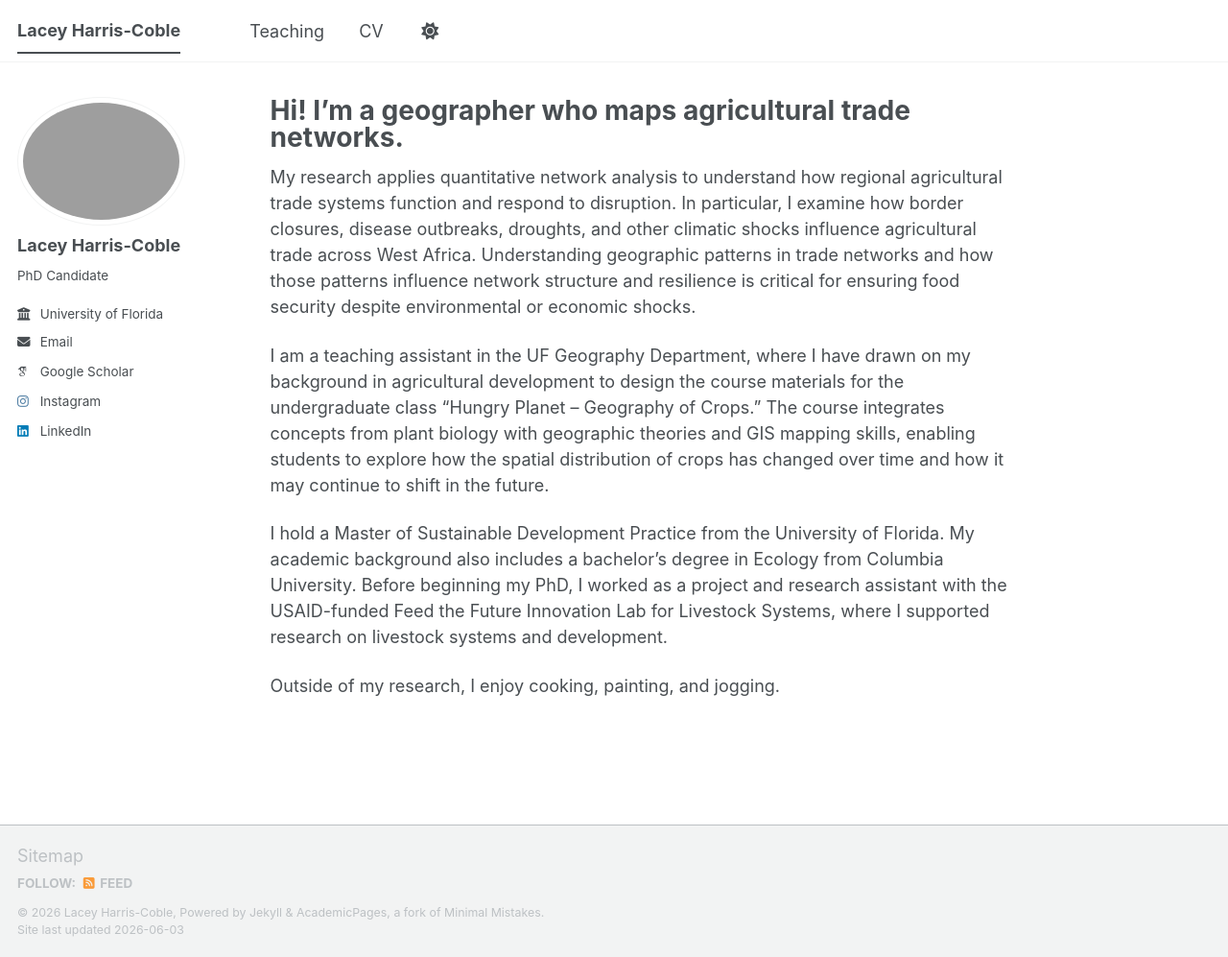
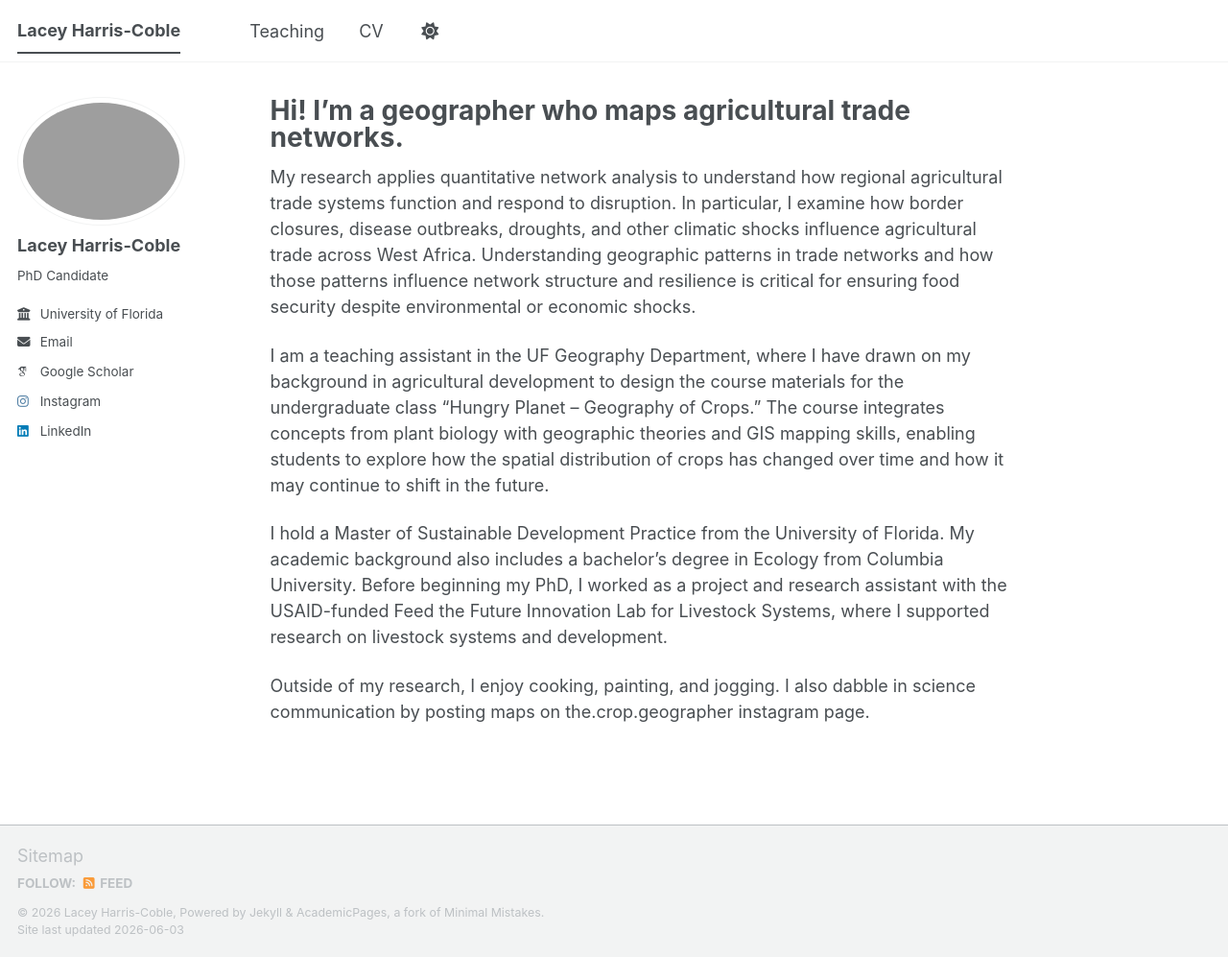
Before and after one commit to lharriscoble/lharriscoble.github.io, a Jekyll site: the page built from _pages/about.md, in a window 1280 px wide and 997 px high. Shown: the whole window at 96% size. Built offline with Jekyll 4.4.1, drawn with Linux system fonts in a browser that asks for light colours; some web fonts are replaced; a script bundle is joined from its source files by our own code; library files that are not in the unit come from our copies.

Commit message:
Update about.md

```diff
--- a/_pages/about.md
+++ b/_pages/about.md
@@ -13,4 +13,4 @@
 
 I hold a Master of Sustainable Development Practice from the University of Florida. My academic background also includes a bachelor’s degree in Ecology from Columbia University. Before beginning my PhD, I worked as a project and research assistant with the USAID-funded Feed the Future Innovation Lab for Livestock Systems, where I supported research on livestock systems and development.
 
-Outside of my research, I enjoy cooking, painting, and jogging.
+Outside of my research, I enjoy cooking, painting, and jogging. I also dabble in science communication by posting maps on the.crop.geographer instagram page.
```
